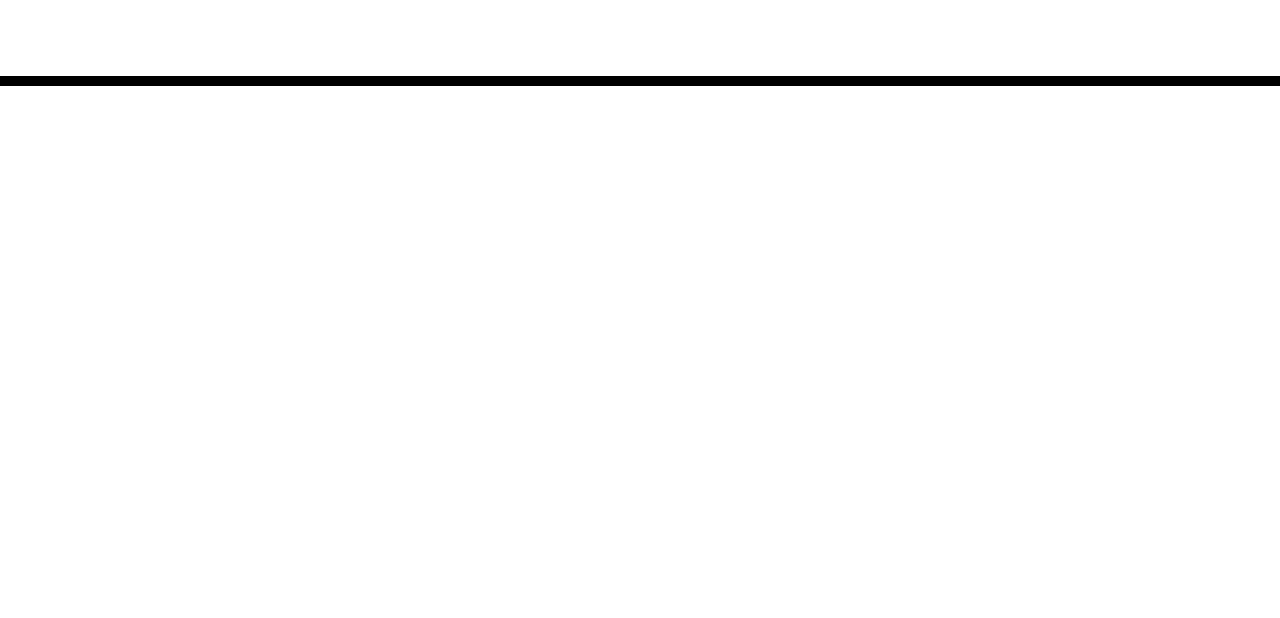
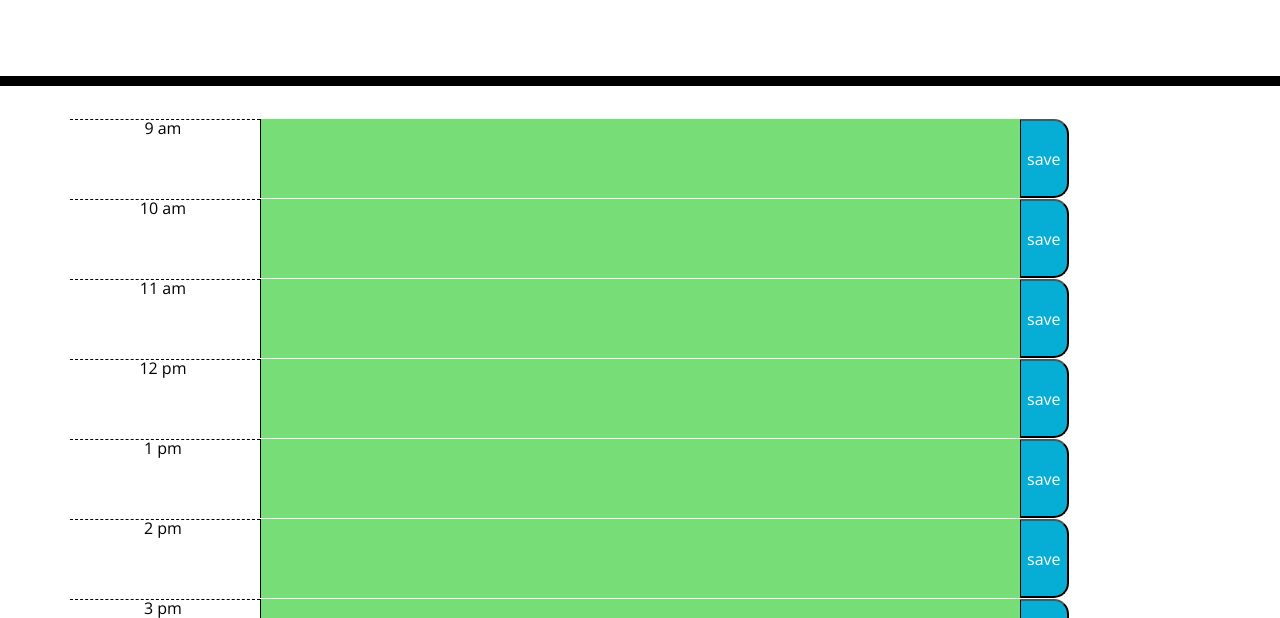
Before and after one commit to mleone13/challenge-five, a plain HTML site: page Develop/index.html in a window 1280 px wide. Shown: the part 182-800 px from the top of the page. Drawn offline with nearby package versions, Linux system fonts and the light colour scheme.

Commit message:
project file

```diff
--- a/Develop/index.html
+++ b/Develop/index.html
@@ -34,5 +34,6 @@
 
     <script src="https://code.jquery.com/jquery-3.4.1.min.js"></script>
     <script src="https://cdnjs.cloudflare.com/ajax/libs/moment.js/2.24.0/moment.min.js"></script>
+    <script src="./script.js"></script>
   </body>
 </html>
--- /dev/null
+++ b/Develop/script.js
@@ -0,0 +1,40 @@
+{
+  /* <div class="row time-block">
+<div class="col-2 hour">9am</div>
+<textarea class="col-8 description"></textarea>
+<button class="saveBtn">Save</button>
+</div> */
+}
+
+var hourArray = [9, 10, 11, 12, 13, 14, 15, 16, 17, 18];
+hourArray.forEach(function (hour) {
+  var hourDisplay = "";
+  if (hour < 12) {
+    hourDisplay = hour + " am ";
+  } else if (hour === 12) {
+    hourDisplay = hour + " pm ";
+  } else {
+    hourDisplay = hour - 12 + " pm ";
+  }
+  var colorKey = "past";
+  var currentHour = moment().hour();
+  console.log(currentHour);
+  if (currentHour === hour) {
+    colorKey = "present";
+  } else if (currentHour < hour) {
+    colorKey = "future";
+  }
+  var rowDiv = $("<div>").addClass("row time-block").attr("id", hour);
+  var hourDiv = $("<div>").addClass("col-2 hour").text(hourDisplay);
+  var textAreaEl = $("<textarea>")
+    .addClass("col-8 description " + colorKey)
+    .val(localStorage.getItem(hour));
+  var saveBtnEl = $("<button>").addClass("saveBtn").text("save");
+  $(".container").append(rowDiv.append(hourDiv, textAreaEl, saveBtnEl));
+});
+$(".saveBtn").on("click", function () {
+  var targetHour = $(this).parent().attr("id");
+  var activity = $(this).siblings(".description").val().trim();
+
+  localStorage.setItem(targetHour, activity);
+});
--- a/Develop/style.css
+++ b/Develop/style.css
@@ -1,10 +1,10 @@
 body {
-  font-family: 'Open Sans', sans-serif;
+  font-family: "Open Sans", sans-serif;
   font-size: 16px;
   line-height: 1;
 }
 
-textarea{
+textarea {
   background: transparent;
   border: none;
   resize: none;
@@ -21,11 +21,11 @@ textarea{
   border-bottom: 10px solid black;
 }
 
-.description{
+.description {
   white-space: pre-wrap;
 }
 
-.time-block{
+.time-block {
   text-align: center;
   border-radius: 15px;
 }
@@ -33,7 +33,7 @@ textarea{
 .row {
   white-space: pre-wrap;
   height: 80px;
-  border-top: 1px solid white;;
+  border-top: 1px solid white;
 }
 
 .hour {
@@ -61,11 +61,11 @@ textarea{
   border-left: 1px solid black;
   border-top-right-radius: 15px;
   border-bottom-right-radius: 15px;
-  background-color: #06AED5;
+  background-color: #06aed5;
   color: white;
 }
 
 .saveBtn i:hover {
   font-size: 20px;
-  transition: all .3s ease-in-out;
+  transition: all 0.3s ease-in-out;
 }
```
